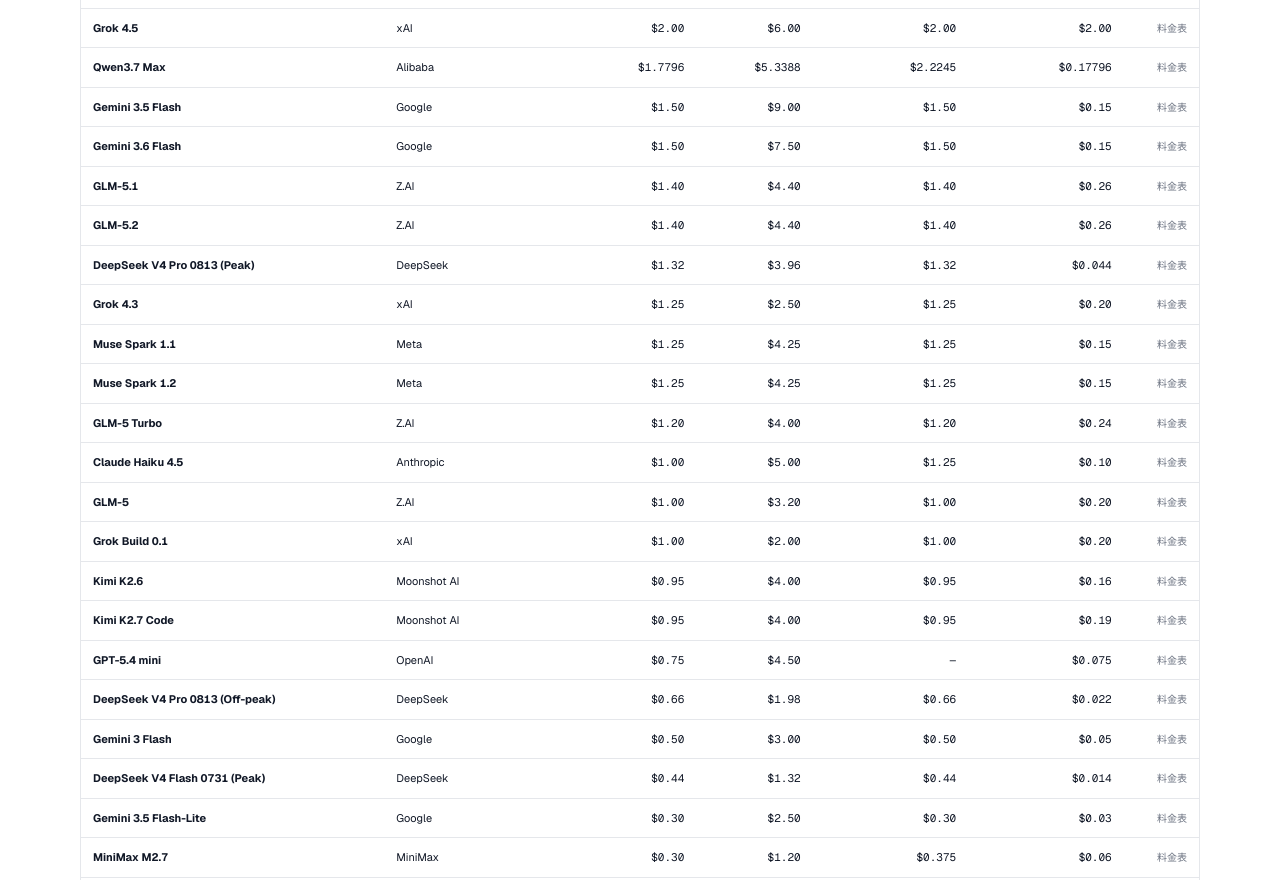
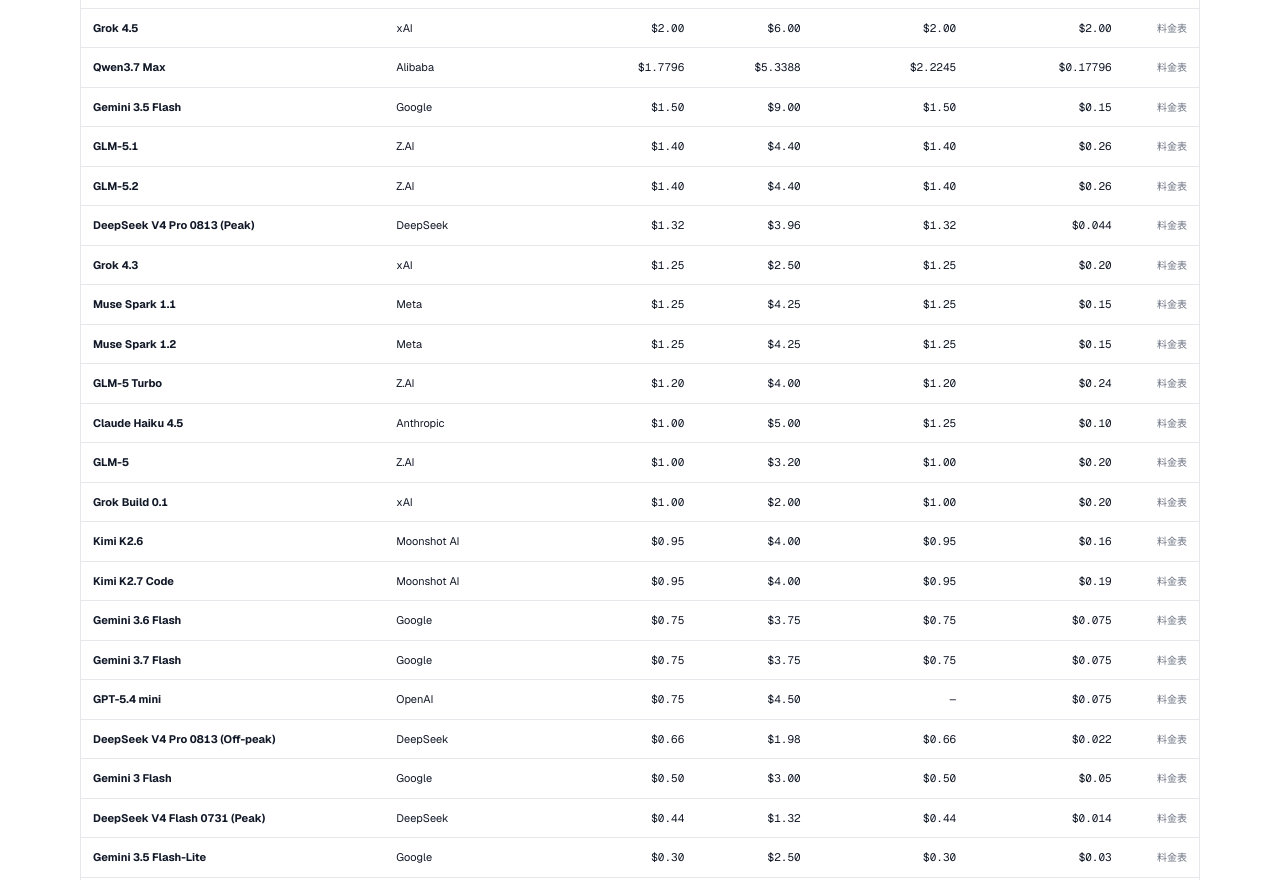
Before and after one commit to kody-takuya/AI-cost-comparison, a Next.js app: page / in a window 1280 px wide. Shown: the part 720-1600 px from the top of the page. Built offline with nearby package versions, Linux system fonts and the light colour scheme.

Commit message:
feat: add Gemini 3.7 Flash pricing

```diff
--- a/data/pricing.json
+++ b/data/pricing.json
@@ -171,14 +171,26 @@
       "source": "https://docs.x.ai/developers/pricing"
     },
     {
+      "id": "gemini-3.7-flash",
+      "provider": "Google",
+      "name": "Gemini 3.7 Flash",
+      "pricing": {
+        "input": 0.75,
+        "output": 3.75,
+        "cacheWrite": 0.75,
+        "cacheRead": 0.075
+      },
+      "source": "https://ai.google.dev/gemini-api/docs/pricing"
+    },
+    {
       "id": "gemini-3.6-flash",
       "provider": "Google",
       "name": "Gemini 3.6 Flash",
       "pricing": {
-        "input": 1.5,
-        "output": 7.5,
-        "cacheWrite": 1.5,
-        "cacheRead": 0.15
+        "input": 0.75,
+        "output": 3.75,
+        "cacheWrite": 0.75,
+        "cacheRead": 0.075
       },
       "source": "https://ai.google.dev/gemini-api/docs/pricing"
     },
--- a/scripts/update-pricing.mjs
+++ b/scripts/update-pricing.mjs
@@ -63,6 +63,33 @@
     cacheRead: Number(match[2]),
     cacheWrite: Number(match[3]),
     output: Number(match[4]),
+  };
+}
+
+function parseIntroductoryGeminiFlashRates(segment, id) {
+  const standard = segment.slice(0, segment.indexOf("Batch"));
+  const rowPrices = (startLabel, endLabel) => {
+    const start = standard.indexOf(startLabel);
+    const end = standard.indexOf(endLabel, start);
+    if (start < 0 || end < 0) return [];
+    return [...standard.slice(start, end).matchAll(/\$([\d.]+)/g)].map(
+      (match) => Number(match[1]),
+    );
+  };
+  const inputRates = rowPrices("Input price", "Output price");
+  const outputRates = rowPrices("Output price", "Context caching price");
+  const cacheRates = rowPrices("Context caching price", "Grounding with Google Search");
+  if (!inputRates.length || !outputRates.length || !cacheRates.length) {
+    throw new Error(`${id} prices not found`);
+  }
+  const scheduledIndex = Date.now() >= Date.UTC(2027, 0, 1) ? 1 : 0;
+  const pick = (rates) => rates[Math.min(scheduledIndex, rates.length - 1)];
+  const input = pick(inputRates);
+  return {
+    input,
+    output: pick(outputRates),
+    cacheWrite: input,
+    cacheRead: pick(cacheRates),
   };
 }
 
@@ -157,15 +184,21 @@
     },
   },
   {
+    id: "gemini-3.7-flash",
+    url: "https://ai.google.dev/gemini-api/docs/pricing",
+    parse: (text) => {
+      const start = text.indexOf("Gemini 3.7 Flash");
+      const segment = text.slice(start, text.indexOf("Gemini 3.6 Flash", start));
+      return parseIntroductoryGeminiFlashRates(segment, "Gemini 3.7 Flash");
+    },
+  },
+  {
     id: "gemini-3.6-flash",
     url: "https://ai.google.dev/gemini-api/docs/pricing",
     parse: (text) => {
-      const segment = text.slice(text.indexOf("Gemini 3.6 Flash"), text.indexOf("Gemini 3.5 Flash-Lite"));
-      const input = Number(segment.match(/Input price[^$]*\$([\d.]+)/i)?.[1]);
-      const output = Number(segment.match(/Output price[^$]*\$([\d.]+)/i)?.[1]);
-      const cacheRead = Number(segment.match(/Context caching price[^$]*\$([\d.]+)/i)?.[1]);
-      if (!input || !output || !cacheRead) throw new Error("Gemini 3.6 Flash prices not found");
-      return { input, output, cacheWrite: input, cacheRead };
+      const start = text.indexOf("Gemini 3.6 Flash");
+      const segment = text.slice(start, text.indexOf("Gemini 3.5 Flash-Lite", start));
+      return parseIntroductoryGeminiFlashRates(segment, "Gemini 3.6 Flash");
     },
   },
   {
```
Also changed, not shown: 1 other file (tests, documents, lock files or other folders).
